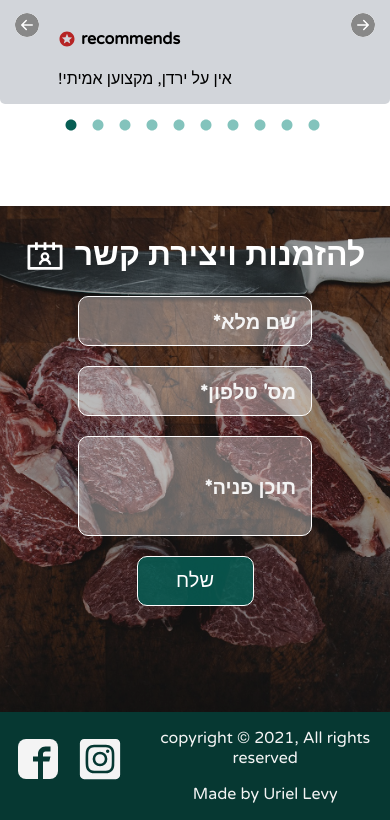
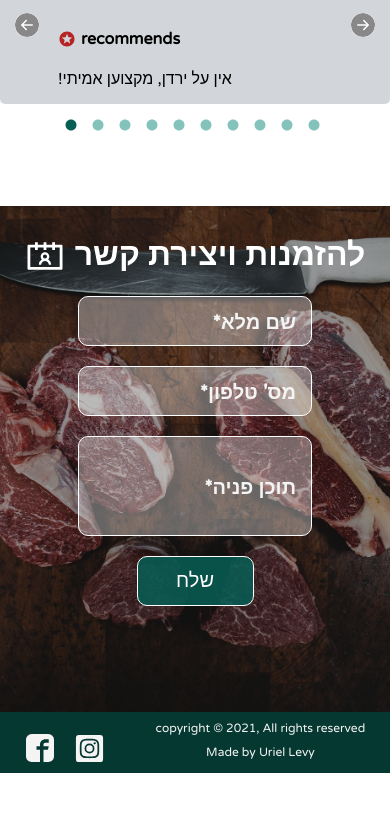
Before and after one commit to uriellevy/Yarden-Balcony-web, a React (Create React App) app: page / in a window 390 px wide. Shown: the part 7149-7969 px from the top of the page. After the commit the page ends 7922 px from the top, so only its background shows below. Built offline with nearby package versions, Linux system fonts and the light colour scheme.

Commit message:
media queries changes

```diff
--- a/src/components/styles/Footer.scss
+++ b/src/components/styles/Footer.scss
@@ -47,3 +47,48 @@
     }
   }
 }
+
+@media (max-width: 400px) {
+  .footer {
+    .copyright,
+    .media {
+      margin: 0;
+      padding: 0.3rem 0.5rem;
+    }
+
+    .copyright {
+      font-size: 12px;
+    }
+
+    .media {
+      ul {
+        li {
+          padding: 1rem 0.6rem 0 0.6rem;
+
+          .media-icon-1 {
+            color: #f4f4f4;
+            font-size: 28px;
+            transition: 0.3s ease;
+            border-radius: 20%;
+
+            &:hover {
+              color: #128c7e;
+              background-color: #fff;
+            }
+          }
+          .media-icon-2 {
+            color: #f4f4f4;
+            font-size: 31px;
+            transition: 0.3s ease;
+            border-radius: 20%;
+
+            &:hover {
+              color: #128c7e;
+              background-color: #fff;
+            }
+          }
+        }
+      }
+    }
+  }
+}
```
